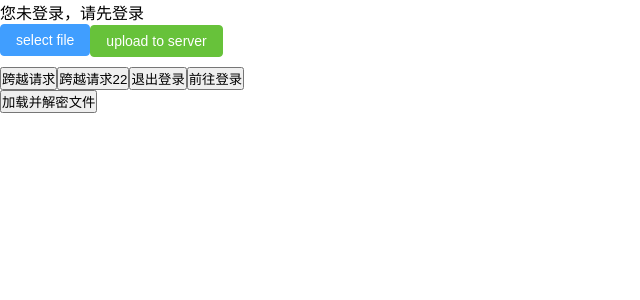
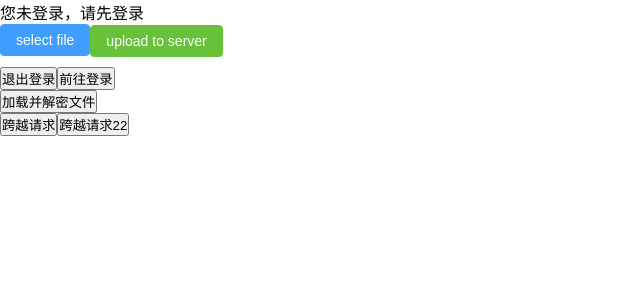
Before and after one commit to Jared-Linn/MediaVault, a Vue app in the folder mediavault-vue/: page /#/home in a window 1280 px wide. Shown: the top 300 px of the page, without its empty margins (0-640 px from the left). Built offline with nearby package versions, Linux system fonts and the light colour scheme.

Commit message:
Update home.vue

```diff
--- a/mediavault-vue/src/views/home.vue
+++ b/mediavault-vue/src/views/home.vue
@@ -2,13 +2,16 @@
   <LoggedInContent v-if="isLoggedIn" />
   <GuestContent v-else />
   <Uploadfile />
-  <button @click="getData">跨越请求</button>
-  <button @click="getData2">跨越请求22</button>
+
   <button @click="logout">退出登录</button>
 <!-- 登录状态切换组件 -->
     <button @click="router().push('/login')">前往登录</button>
   <br>
   <Decryption />
+  <div>
+      <button @click="getData">跨越请求</button>
+      <button @click="getData2">跨越请求22</button>
+  </div>
 </template>
 
 <script>
@@ -54,10 +57,7 @@ export default {
     });
 
     const getData = async () => {
-        for (let i = 0; i < 100000; i++) {
             const res = await axios.get('/api/user/2');
-            // console.log(res);
-        }
     };
 
       const getData2 = async () => {
```
